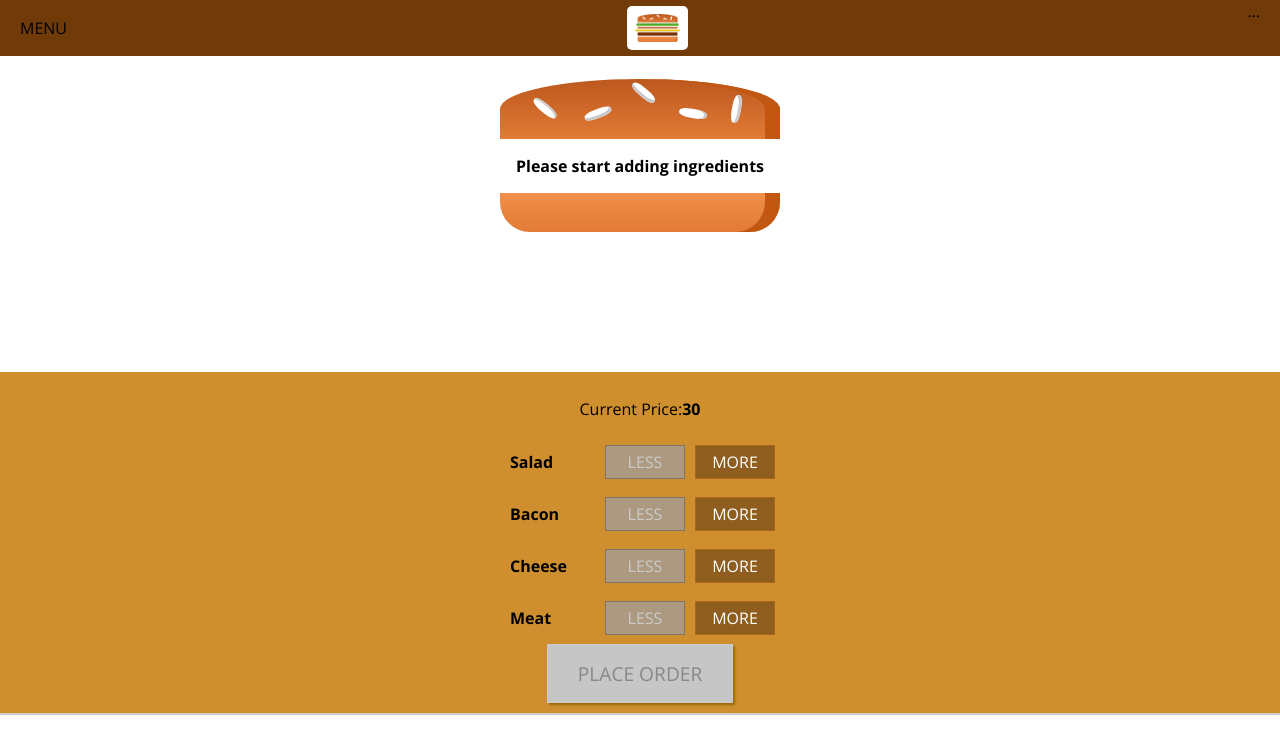
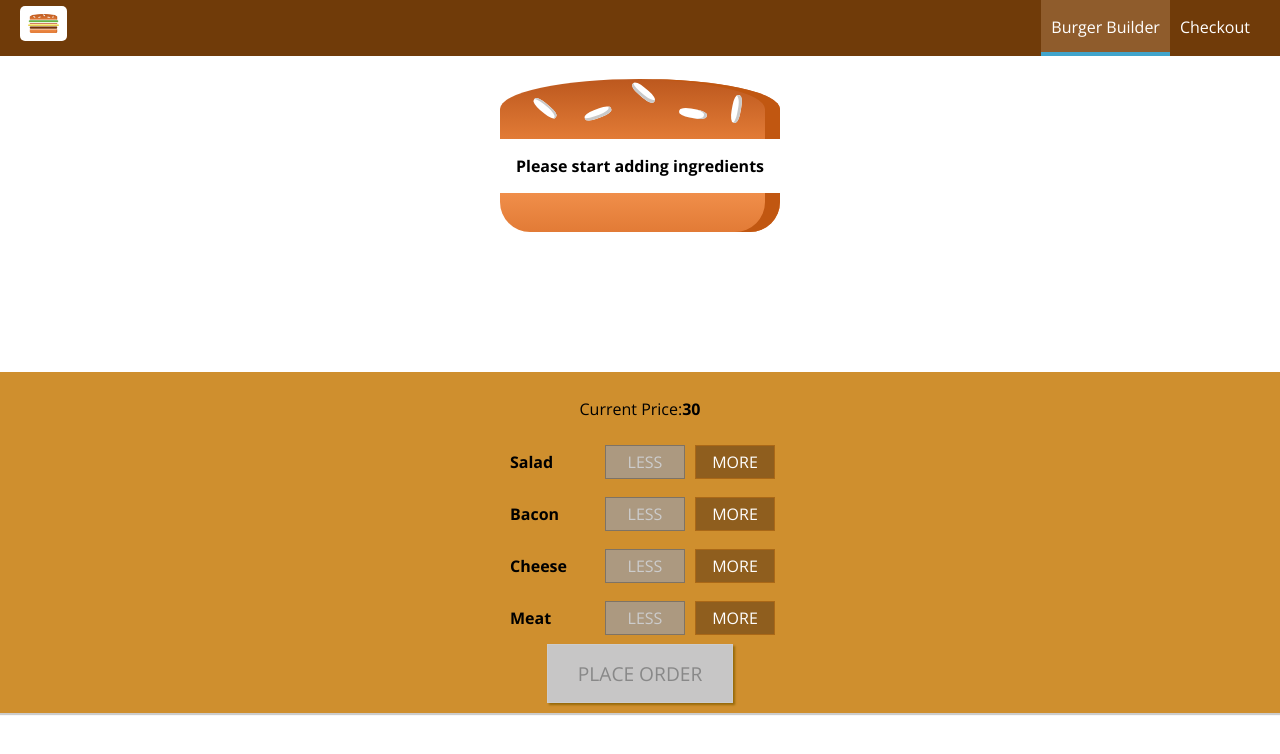
Before and after one commit to deepeshbaid/React-Burger-Project, a React (Create React App) app: page / in a window 1280 px wide. Shown: the top 754 px of the page. Built offline with nearby package versions, Linux system fonts and the light colour scheme.

Commit message:
made mobile responsive

```diff
--- a/src/components/Layout/Layout.js
+++ b/src/components/Layout/Layout.js
@@ -1,16 +1,44 @@
-import React from 'react';
+import React,{Component} from 'react';
 import Auxi from '../../hoc/Auxi';
 import classes from './Layout.module.css';
-import Toolbar from '../Navigation/Toolbar/Toolbar'
+import Toolbar from '../Navigation/Toolbar/Toolbar';
+import SideDrawer from '../Navigation/SideDrawer/SideDrawer';
 
-const layout=(props)=>(
-    <Auxi>
-        <Toolbar/>
-        <main className={classes.Content}>
-            {props.children}
-        </main>
-    </Auxi>
+class Layout extends Component{
+    state={
+        showSideDrawer:false
+    }
+    sideDrawerClosedHandler=()=>{
+        this.setState({
+            showSideDrawer:false
+        })
+    }
+    sideDrawerToggleHandler=()=>{
+        this.setState((prevState)=>{
+            return{showSideDrawer:!prevState.showSideDrawer}
 
-)
+        })
+    }
 
-export default layout;
+
+
+    render(){
+        return(
+        <Auxi>
+            <Toolbar drawerToggleClicked={this.sideDrawerToggleHandler}/>
+            <SideDrawer open={this.state.showSideDrawer} closed={this.sideDrawerClosedHandler}/>
+            <main className={classes.Content}>
+                {this.props.children}
+            </main>
+        </Auxi>)
+
+
+    }
+
+
+}
+
+
+
+
+export default Layout;
--- /dev/null
+++ b/src/components/Navigation/NavigationItems/NavigationItem/NavigationItem.js
@@ -0,0 +1,15 @@
+import React from 'react';
+import classes from './NavigationItem.module.css';
+
+const navigationItem=(props)=>(
+    <li className={classes.NavigationItem}>
+    <a href={props.link}
+    className={props.active?classes.active:null}>
+    {props.children}
+    </a>
+    </li>
+
+
+);
+
+export default navigationItem;
--- /dev/null
+++ b/src/components/Navigation/NavigationItems/NavigationItem/NavigationItem.module.css
@@ -0,0 +1,45 @@
+.NavigationItem{
+    margin:10px 0;
+    box-sizing:border-box;
+    display:block;
+    width:100%;
+
+}
+.NavigationItem a{
+    color:#8f5c2c;
+    text-decoration:none;
+    width:100%;
+    box-sizing: border-box;
+    display:block;
+}
+.NavigationItem a:hover,
+.NavigationItem a:active,
+.NavigationItem a.active{
+
+    color:#40a4cb;
+}
+
+@media(min-width:500px){
+    .NavigationItem{
+        margin:0;
+        width:auto;
+        display:flex;
+        height:100%;
+        align-items:center
+    }
+    .NavigationItem a{
+        color:white;
+        text-decoration:none;
+        height:100%;
+        padding: 16px 10px;
+        border-bottom: 4px solid transparent;
+    }
+    .NavigationItem a:hover,
+    .NavigationItem a:active,
+    .NavigationItem a.active{
+        background-color: #8f5c2c;
+        border-bottom: 4px solid #40a4cb;
+        color:white;
+    }
+
+}
--- /dev/null
+++ b/src/components/Navigation/NavigationItems/NavigationItems.js
@@ -0,0 +1,13 @@
+import React from 'react';
+import classes from './NavigationItems.module.css';
+import NavigationItem from './NavigationItem/NavigationItem';
+
+const navigationItems=(props)=>(
+
+    <ul className={classes.NavigationItems}>
+        <NavigationItem link="/" active>Burger Builder </NavigationItem>
+        <NavigationItem>Checkout </NavigationItem>
+    </ul>
+)
+
+export default navigationItems;
--- /dev/null
+++ b/src/components/Navigation/NavigationItems/NavigationItems.module.css
@@ -0,0 +1,17 @@
+.NavigationItems{
+
+    margin:0;
+    padding:0;
+    list-style:none;
+    display:flex;
+    align-items:center;
+    height:100%;
+    flex-flow:column;
+}
+
+@media(min-width:500px){
+
+    .NavigationItems{
+        flex-flow:row;
+    }
+}
--- /dev/null
+++ b/src/components/Navigation/SideDrawer/DrawerToggle/DrawerToggle.js
@@ -0,0 +1,12 @@
+import React from 'react';
+import classes from './DrawerToggle.module.css';
+const drawerToggle = (props)=>(
+    <div onClick={props.clicked} className={classes.DrawerToggle}>
+        <div></div>
+        <div></div>
+        <div></div>
+    </div>
+
+)
+
+export default drawerToggle;
--- /dev/null
+++ b/src/components/Navigation/SideDrawer/DrawerToggle/DrawerToggle.module.css
@@ -0,0 +1,23 @@
+.DrawerToggle {
+    width: 40px;
+    height: 100%;
+    display: flex;
+    flex-flow: column;
+    justify-content: space-around;
+    align-items: center;
+    padding: 10px 0;
+    box-sizing: border-box;
+    cursor: pointer;
+}
+
+.DrawerToggle div {
+    width: 90%;
+    height: 3px;
+    background-color: white;
+}
+
+@media (min-width: 500px) {
+    .DrawerToggle {
+        display: none;
+    }
+}
--- /dev/null
+++ b/src/components/Navigation/SideDrawer/SideDrawer.js
@@ -0,0 +1,27 @@
+import React from 'react';
+import Logo from '../../Logo/Logo';
+import NavigationItems from '../NavigationItems/NavigationItems';
+import classes from './SideDrawer.module.css';
+import Backdrop from '../../UI/Backdrop/Backdrop';
+import Auxi from '../../../hoc/Auxi';
+
+const sideDrawer=(props)=>{
+    let attatchedClasses=[classes.SideDrawer,classes.Close];
+    if(props.open){
+        attatchedClasses=[classes.SideDrawer,classes.Open];
+    }
+    return(
+        <Auxi>
+            <Backdrop show={props.open} clicked={props.closed}/>
+        <div className={attatchedClasses.join(' ')}>
+            <div className={classes.Logo}><Logo/></div>
+            <nav>
+                <NavigationItems/>
+            </nav>
+        </div>
+
+        </Auxi>
+    )
+}
+
+export default sideDrawer;
--- /dev/null
+++ b/src/components/Navigation/SideDrawer/SideDrawer.module.css
@@ -0,0 +1,31 @@
+.SideDrawer{
+    position:fixed;
+    width:280px;
+    max-width:70%;
+    height:100%;
+    left:0;
+    top:0;
+    z-index:200;
+    background-color: white;
+    padding: 32px 16px;
+    box-sizing: border-box;
+    transition:  transform 0.3s ease-out;
+}
+
+@media(min-width:500px){
+    .SideDrawer{
+        display:none
+    }
+}
+
+.Open{
+    transform:translateX(0);
+}
+.Close{
+    transform:translateX(-100%);
+}
+
+.Logo{
+    height:11%;
+    margin-bottom: 32px;
+}
--- a/src/components/Navigation/Toolbar/Toolbar.js
+++ b/src/components/Navigation/Toolbar/Toolbar.js
@@ -1,11 +1,15 @@
 import React from 'react';
 import classes from './Toolbar.module.css';
-import Logo from '../../Logo/Logo'
-const toolbar=()=>(
+import Logo from '../../Logo/Logo';
+import NavigationItems from '../NavigationItems/NavigationItems';
+import DrawerToggle from '../SideDrawer/DrawerToggle/DrawerToggle'
+const toolbar=(props)=>(
     <header className={classes.Toolbar}>
-        <div>MENU</div>
-        <Logo/>
-        <nav>...</nav>
+        <DrawerToggle clicked={props.drawerToggleClicked}/>
+        <div className={classes.Logo}><Logo/></div>
+        <nav className={classes.DesktopOnly}>
+            <NavigationItems/>
+        </nav>
     </header>
 
 )
--- a/src/components/Navigation/Toolbar/Toolbar.module.css
+++ b/src/components/Navigation/Toolbar/Toolbar.module.css
@@ -15,3 +15,11 @@
 .Toolbar nav{
     height:100%
 }
+.Logo{
+    height:80%;
+}
+@media(max-width:499px){
+    .DesktopOnly{
+        display:none;
+    }
+}
```
